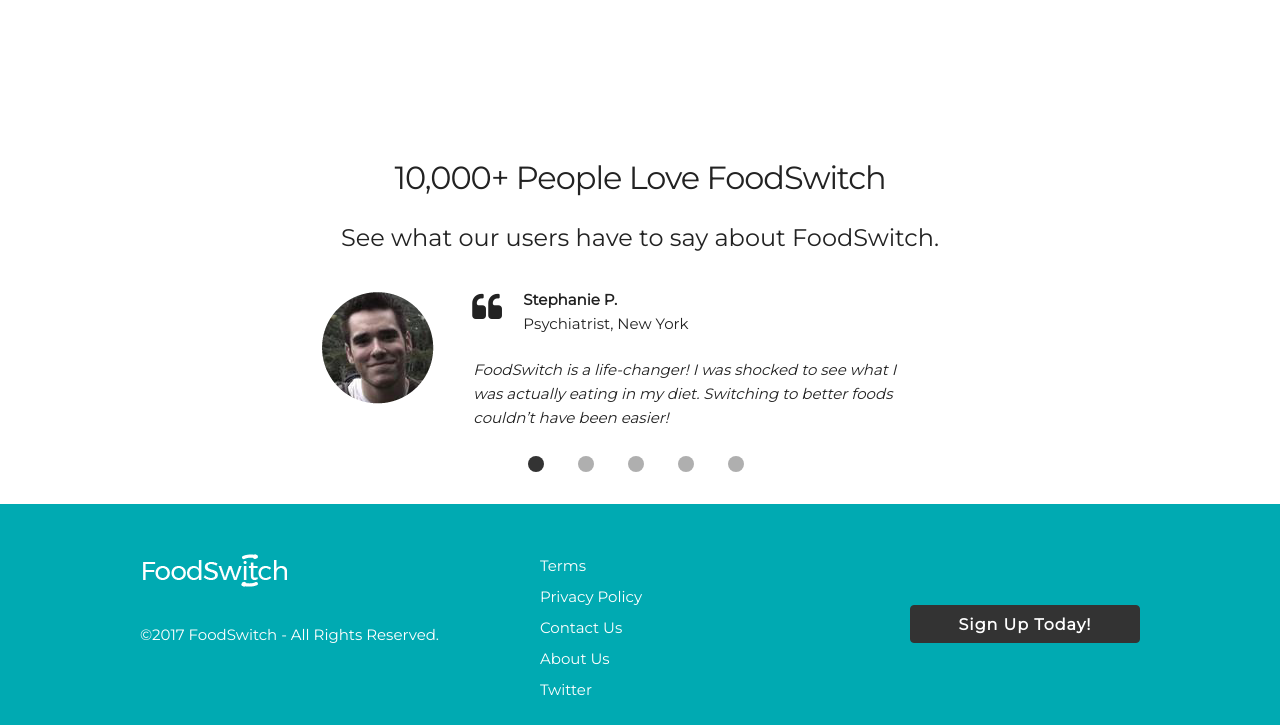
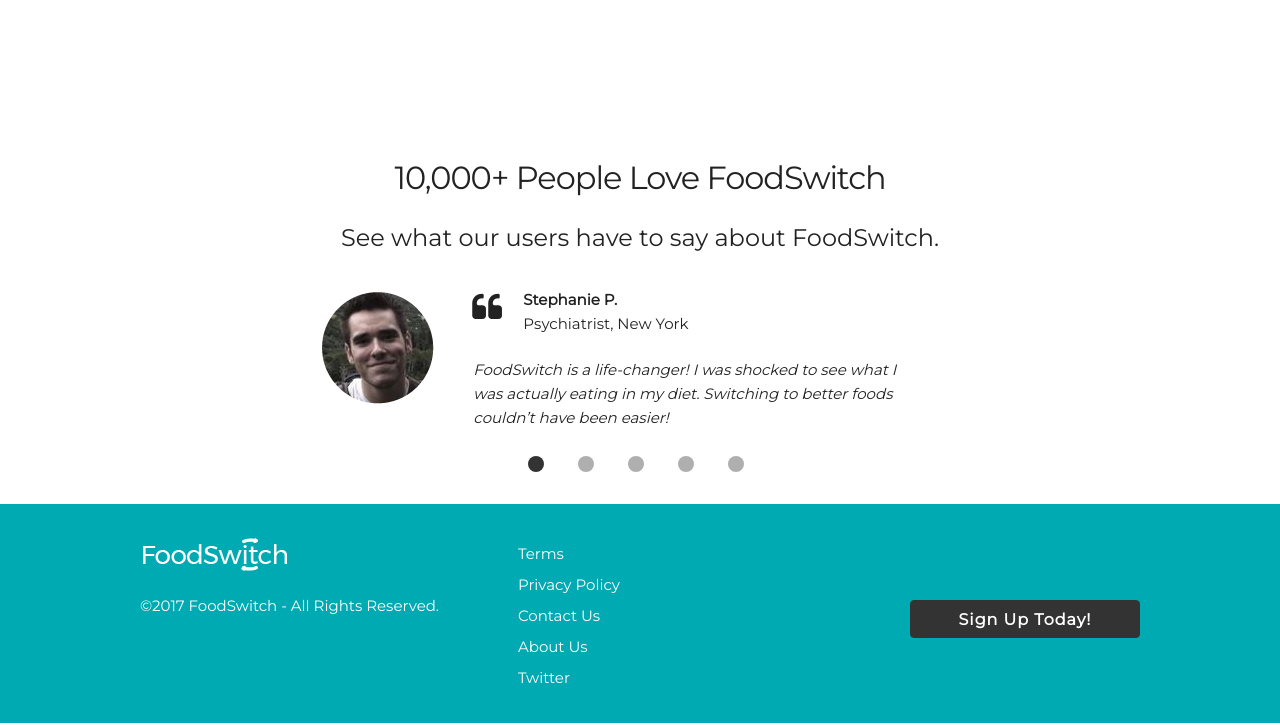
Before and after one commit to AidanH56/FoodSwitch, a plain HTML site: page index.html in a window 1280 px wide. Shown: the part 3689-4414 px from the top of the page. Drawn offline with Linux system fonts and the light colour scheme.

Commit message:
Made changes based on feedback from mentor meeting on 6/26/17

```diff
--- a/css/skeleton.css
+++ b/css/skeleton.css
@@ -221,8 +221,8 @@ input[type="submit"].button-primary:focus,
 input[type="reset"].button-primary:focus,
 input[type="button"].button-primary:focus {
   color: #FFF;
-  background-color: #1EAEDB;
-  border-color: #1EAEDB; }
+  background-color: #e16b3d;
+  border-color: #e16b3d; }
 
 
 /* Forms
--- a/css/style.css
+++ b/css/style.css
@@ -316,8 +316,8 @@
 
 .footer-links {
 	position: relative;
-	margin-top: -11.75%;
-	margin-left: 40%;
+	margin-top: -20.75%;
+	float: right;
 
 }
 
@@ -332,11 +332,11 @@
 }
 
 .footer-links li a:hover {
-	color: blue;
+	text-decoration: underline;
 }
 
 .footer-logo {
-	margin-top: 5%;
+	margin-top: 7%;
 }
 
 .copyright-info {
@@ -346,7 +346,7 @@
 
 .footer-btn {
 	float: right;
-	margin-top: -12%;
+	margin-top: 20%;
 	width: 230px;
 
 }
--- a/index.html
+++ b/index.html
@@ -270,7 +270,7 @@ Date of completion:
 <footer class="footer-nav">
 		<div class="container">
     		<div class="row">
-     			<div class="twelve columns">
+     			<div class="six columns">
      		 		<img class="footer-logo" src="images/FooterLogo.png"/>
         			<p class="copyright-info">©2017 FoodSwitch - All Rights Reserved.</p>
      		 		<ul class="footer-links">
@@ -280,6 +280,8 @@ Date of completion:
            				<li><a href="">About Us</a></li>
          				<li><a href="">Twitter</a></li>
        				</ul>
+       			</div>
+       			<div class="six columns">
        				<a href="signup.html" class="button button-primary footer-btn">Sign Up Today!</a>
        			</div>
     	    </div>
```
